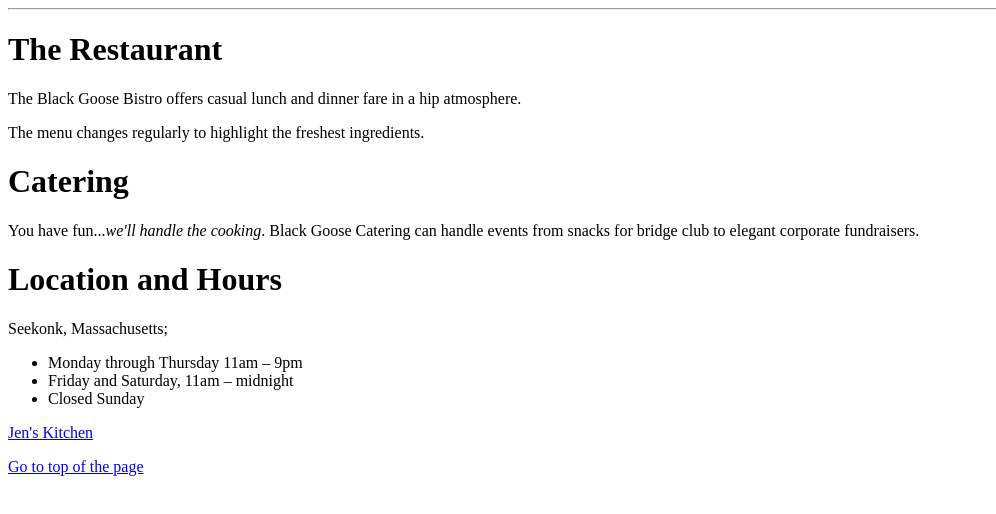
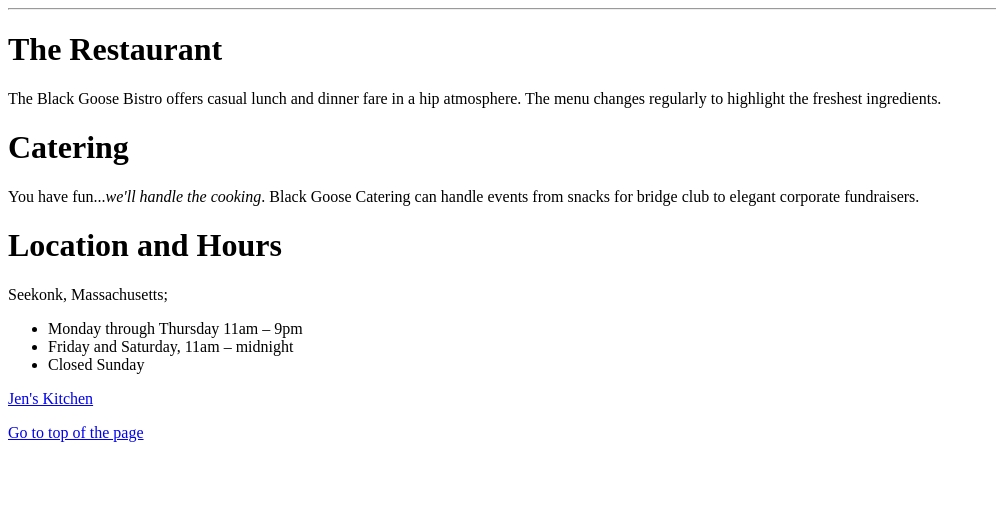
Before and after one commit to gigliom/Lab-3, a plain HTML site: page index.html in a window 1280 px wide. Shown: the part 218-732 px from the top of the page, without its empty margins (0-996 px from the left). Drawn offline with Linux system fonts and the light colour scheme.

Commit message:
Removed p tag from Menu changes line

```diff
--- a/index.html
+++ b/index.html
@@ -8,8 +8,7 @@
 <h1 id="top"><img src="images/blackgoose.png" alt="The black goose logo"> Black Goose Bistro</h1>
 <hr>
 <h1>The Restaurant</h1>
-	<p>The Black Goose Bistro offers casual lunch and dinner fare in a hip atmosphere.</p>
-	<p>The menu changes regularly to highlight the freshest ingredients.</p>
+	<p>The Black Goose Bistro offers casual lunch and dinner fare in a hip atmosphere. The menu changes regularly to highlight the freshest ingredients.</p>
 <h1>Catering</h1>
 	<p>You have fun...<em>we'll handle the cooking</em>. Black Goose Catering can handle events from snacks for bridge club to elegant corporate fundraisers.</p>
 <h1>Location and Hours</h1>
```
